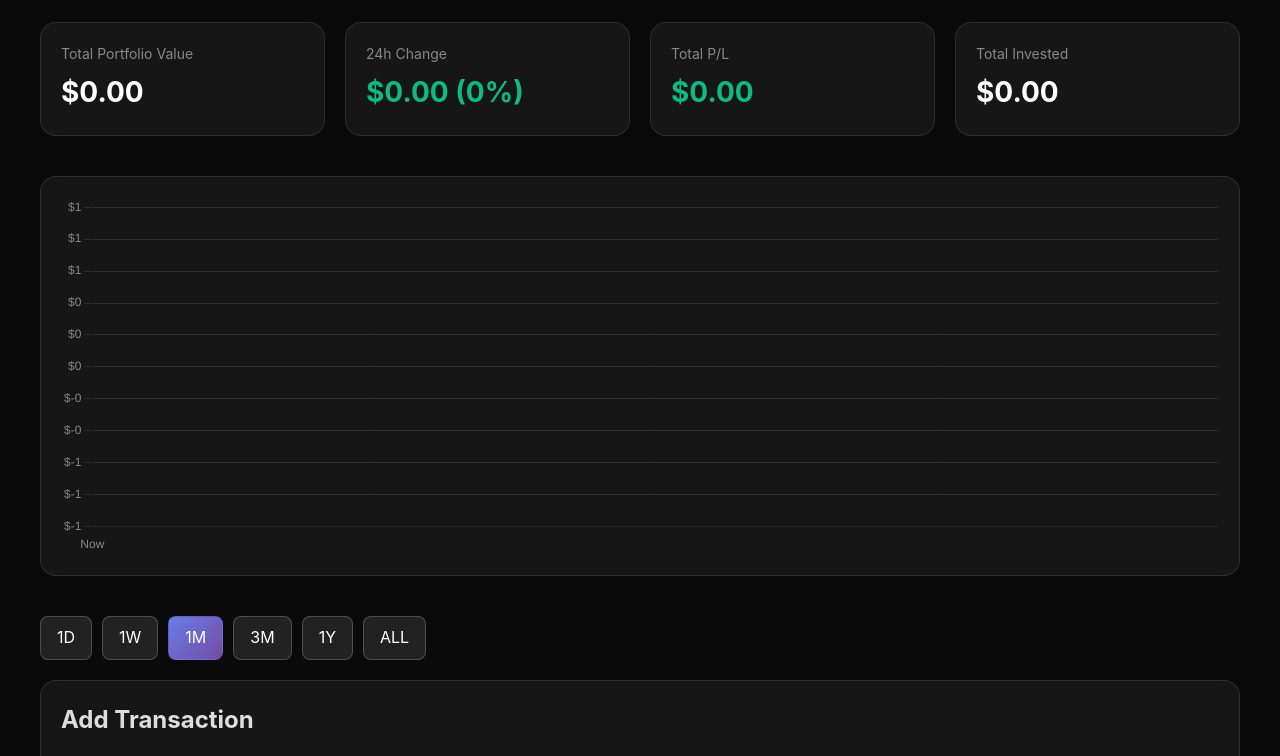
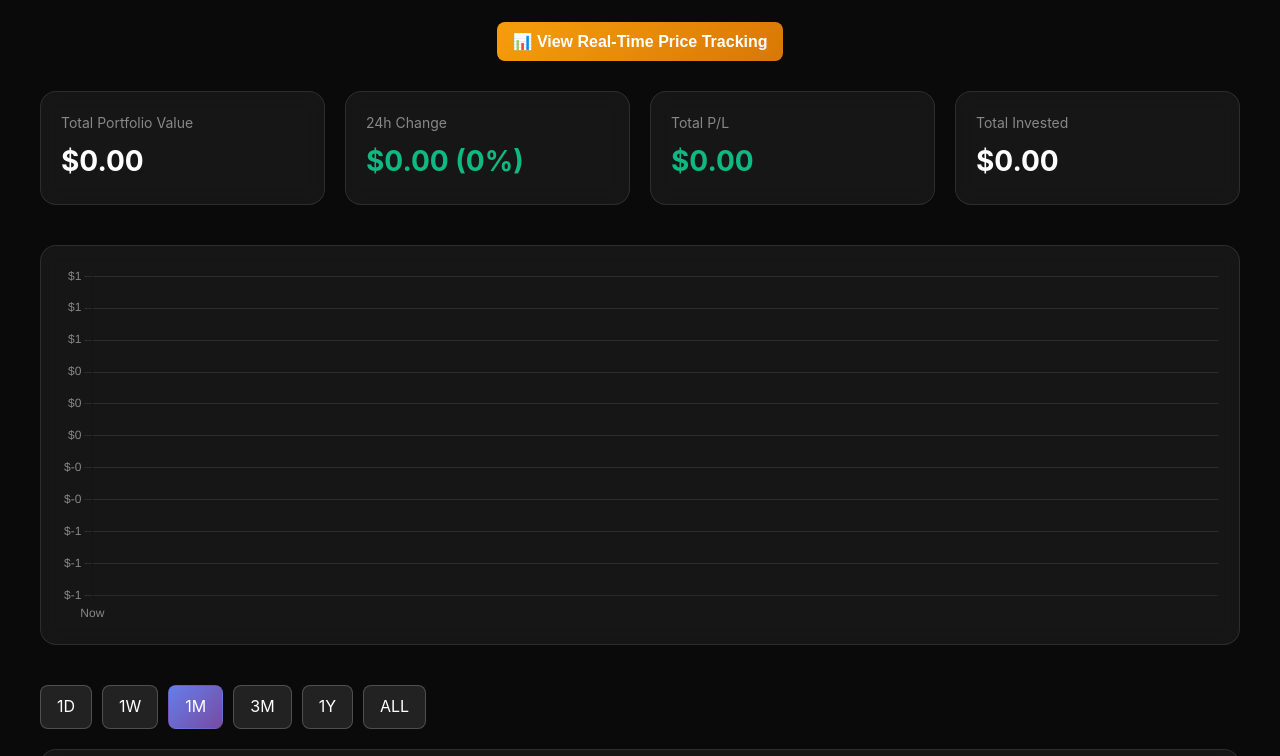
Before and after one commit to WConsulting/CryptoGrapher, a plain HTML site: page index.html in a window 1280 px wide. Shown: the part 92-848 px from the top of the page. Drawn offline with nearby package versions, Linux system fonts and the light colour scheme.

Commit message:
Update index.html

```diff
--- a/index.html
+++ b/index.html
@@ -245,6 +245,12 @@
 <body>
     <div class="container">
         <h1>Crypto Portfolio Tracker</h1>
+
+        <div style="text-align: center; margin-bottom: 30px;">
+            <button onclick="window.location.href='realtime.html'" style="background: linear-gradient(135deg, #f59e0b 0%, #d97706 100%);">
+                📊 View Real-Time Price Tracking
+            </button>
+        </div>
 
         <div class="stats-grid">
             <div class="stat-card">
```
